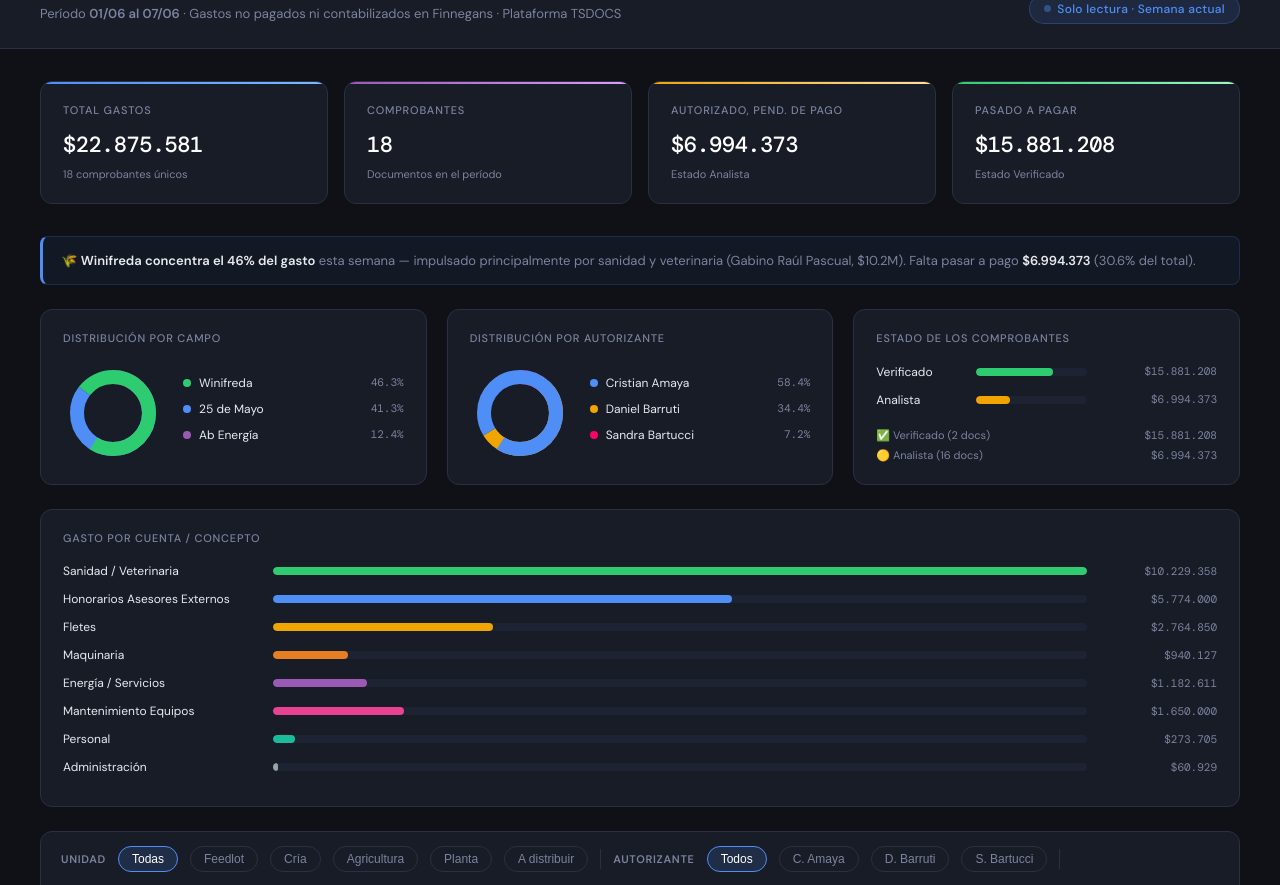
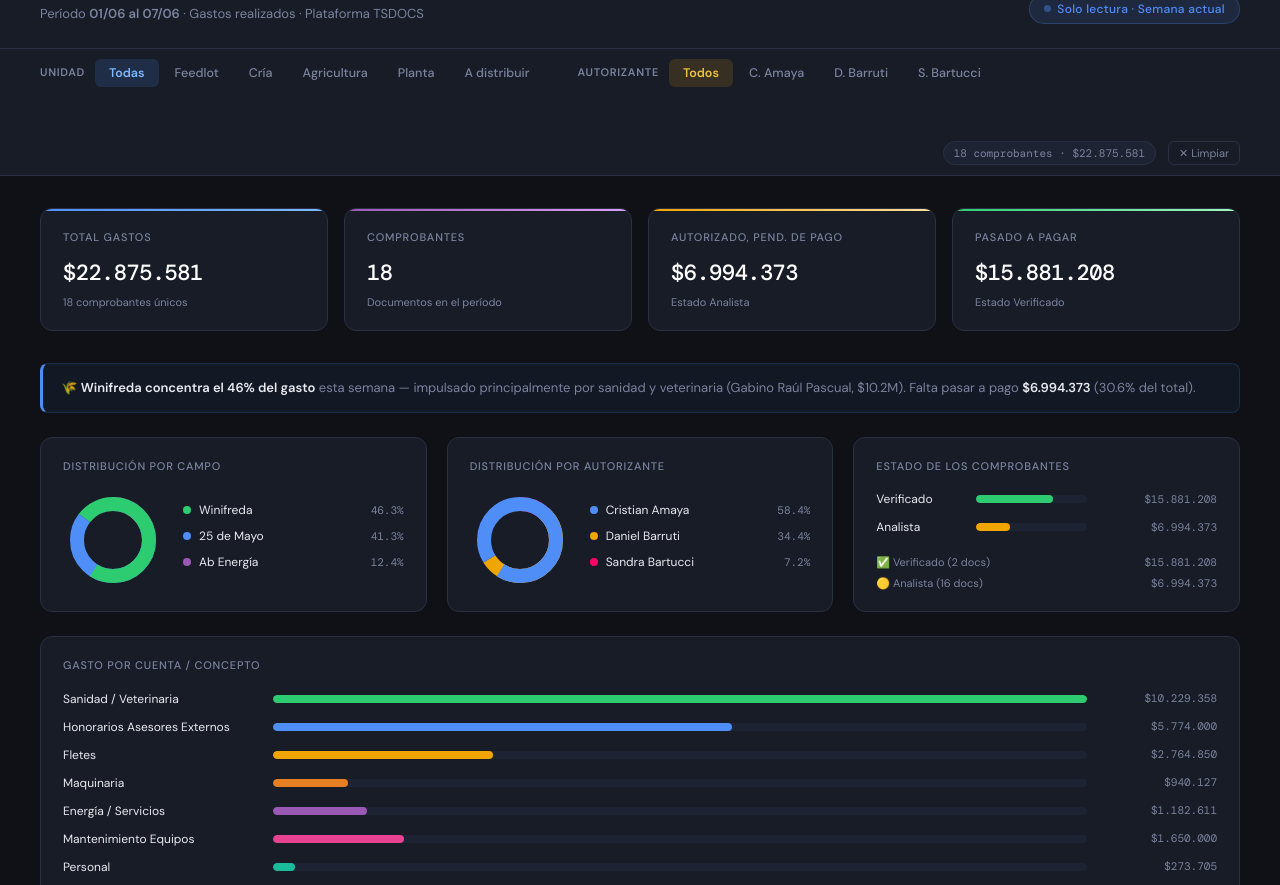
Before and after one commit to anabelaciccioli/Gastos, a plain HTML site: page index.html in a window 1280 px wide. Shown: the part 67-952 px from the top of the page. Drawn offline with nearby package versions, Linux system fonts and the light colour scheme.

Commit message:
Update index.html

```diff
--- a/index.html
+++ b/index.html
@@ -320,86 +320,99 @@
     padding-top: 12px;
   }
 
-  /* ── FILTER BAR ── */
-  .filter-bar {
+  /* ── FILTER TABS ── */
+  .filter-section {
+    background: var(--surface);
+    border-bottom: 1px solid var(--border);
+    padding: 0 40px;
+    display: flex;
+    gap: 32px;
+    align-items: stretch;
+    flex-wrap: wrap;
+  }
+
+  .filter-group {
     display: flex;
     align-items: center;
-    gap: 12px;
-    flex-wrap: wrap;
-    background: var(--surface);
-    border: 1px solid var(--border);
-    border-radius: 12px;
-    padding: 14px 20px;
-    margin-bottom: 24px;
+    gap: 0;
+    padding: 10px 0;
+    border-bottom: 2px solid transparent;
   }
 
-  .filter-label {
+  .filter-group-label {
     font-size: 11px;
     font-weight: 600;
     letter-spacing: .7px;
     text-transform: uppercase;
     color: var(--text-muted);
+    margin-right: 10px;
     white-space: nowrap;
   }
 
-  .filter-sep {
-    width: 1px;
-    height: 20px;
-    background: var(--border);
+  .tab {
+    display: inline-flex;
+    align-items: center;
+    padding: 6px 14px;
+    border-radius: 6px;
+    font-size: 12.5px;
+    font-weight: 500;
+    cursor: pointer;
+    border: none;
+    background: transparent;
+    color: var(--text-muted);
+    transition: all .15s;
+    white-space: nowrap;
+    user-select: none;
+    font-family: var(--font-body);
+    margin-right: 2px;
   }
 
-  .filter-chip {
-    display: inline-flex;
-    align-items: center;
-    gap: 5px;
-    padding: 5px 13px;
-    border-radius: 20px;
-    font-size: 12px;
-    font-weight: 500;
-    cursor: pointer;
-    border: 1px solid var(--border);
-    background: transparent;
-    color: var(--text-muted);
-    transition: all .18s;
-    white-space: nowrap;
-    user-select: none;
+  .tab:hover { background: var(--surface2); color: var(--text); }
+
+  .tab.active-u {
+    background: rgba(79,142,247,.15);
+    color: #7cb9ff;
+    font-weight: 600;
   }
 
-  .filter-chip:hover { border-color: var(--accent); color: var(--text); }
-
-  .filter-chip.active {
-    background: rgba(79,142,247,.15);
-    border-color: var(--accent);
-    color: #fff;
+  .tab.active-a {
+    background: rgba(240,165,0,.14);
+    color: #f0c040;
+    font-weight: 600;
   }
 
-  .filter-chip.active-aut {
-    background: rgba(240,165,0,.12);
-    border-color: var(--yellow);
-    color: #fff;
+  .filter-info {
+    margin-left: auto;
+    display: flex;
+    align-items: center;
+    gap: 12px;
+    padding: 10px 0;
   }
 
-  .filter-results {
-    margin-left: auto;
+  .filter-count {
+    font-family: var(--font-mono);
     font-size: 11px;
     color: var(--text-muted);
-    font-family: var(--font-mono);
+    background: var(--surface2);
+    padding: 3px 10px;
+    border-radius: 20px;
+    border: 1px solid var(--border);
   }
 
-  .filter-reset {
+  .btn-reset {
     background: none;
-    border: none;
+    border: 1px solid var(--border);
     color: var(--text-muted);
     font-size: 11px;
     cursor: pointer;
-    padding: 4px 8px;
+    padding: 4px 10px;
     border-radius: 6px;
-    transition: color .15s;
+    transition: all .15s;
     font-family: var(--font-body);
   }
-  .filter-reset:hover { color: var(--text); }
+  .btn-reset:hover { border-color: var(--accent); color: var(--text); }
 
-  /* hide rows */
+  /* hide filtered rows */
   tr.hidden { display: none; }
 
   /* ── FOOTER ── */
@@ -426,13 +439,37 @@
 <header>
   <div class="header-left">
     <h1>Reporte Semanal de Gastos de Campo</h1>
-    <p>Período <strong>01/06 al 07/06</strong> · Gastos no pagados ni contabilizados en Finnegans · Plataforma TSDOCS</p>
+    <p>Período <strong>01/06 al 07/06</strong> · Gastos realizados · Plataforma TSDOCS</p>
   </div>
   <div class="header-badge">
     <span class="dot"></span>
     Solo lectura · Semana actual
   </div>
 </header>
+
+<!-- FILTER TABS -->
+<div class="filter-section">
+  <div class="filter-group">
+    <span class="filter-group-label">Unidad</span>
+    <button class="tab active-u" data-type="unidad" data-val="all">Todas</button>
+    <button class="tab" data-type="unidad" data-val="Feedlot">Feedlot</button>
+    <button class="tab" data-type="unidad" data-val="Cría">Cría</button>
+    <button class="tab" data-type="unidad" data-val="Agricultura">Agricultura</button>
+    <button class="tab" data-type="unidad" data-val="Planta">Planta</button>
+    <button class="tab" data-type="unidad" data-val="A distribuir a CC">A distribuir</button>
+  </div>
+  <div class="filter-group">
+    <span class="filter-group-label">Autorizante</span>
+    <button class="tab active-a" data-type="aut" data-val="all">Todos</button>
+    <button class="tab" data-type="aut" data-val="Cristian Amaya">C. Amaya</button>
+    <button class="tab" data-type="aut" data-val="Daniel Barruti">D. Barruti</button>
+    <button class="tab" data-type="aut" data-val="Sandra Bartucci">S. Bartucci</button>
+  </div>
+  <div class="filter-info">
+    <span class="filter-count" id="filter-results">18 comprobantes · $22.875.581</span>
+    <button class="btn-reset" onclick="resetFilters()">✕ Limpiar</button>
+  </div>
+</div>
 
 <main>
 
@@ -575,26 +612,6 @@
   <div class="panel" style="margin-bottom:24px">
     <div class="panel-title">Gasto por cuenta / concepto</div>
     <div id="bars-cuenta"></div>
-  </div>
-
-  <!-- FILTER BAR -->
-  <div class="filter-bar" id="filter-bar">
-    <span class="filter-label">Unidad</span>
-    <button class="filter-chip active" data-type="unidad" data-val="all">Todas</button>
-    <button class="filter-chip" data-type="unidad" data-val="Feedlot">Feedlot</button>
-    <button class="filter-chip" data-type="unidad" data-val="Cría">Cría</button>
-    <button class="filter-chip" data-type="unidad" data-val="Agricultura">Agricultura</button>
-    <button class="filter-chip" data-type="unidad" data-val="Planta">Planta</button>
-    <button class="filter-chip" data-type="unidad" data-val="A distribuir a CC">A distribuir</button>
-    <div class="filter-sep"></div>
-    <span class="filter-label">Autorizante</span>
-    <button class="filter-chip active" data-type="aut" data-val="all">Todos</button>
-    <button class="filter-chip" data-type="aut" data-val="Cristian Amaya">C. Amaya</button>
-    <button class="filter-chip" data-type="aut" data-val="Daniel Barruti">D. Barruti</button>
-    <button class="filter-chip" data-type="aut" data-val="Sandra Bartucci">S. Bartucci</button>
-    <div class="filter-sep"></div>
-    <span class="filter-results" id="filter-results">18 comprobantes · $22.875.581</span>
-    <button class="filter-reset" id="filter-reset" onclick="resetFilters()">✕ Limpiar</button>
   </div>
 
   <!-- TABLA DETALLE -->
@@ -825,45 +842,34 @@ function applyFilters() {
     if (visible) { total += parseFloat(tr.dataset.imp); count++; }
   });
 
-  // update counter
   document.getElementById('filter-results').textContent =
     `${count} comprobante${count!==1?'s':''} · ${fmt(total)}`;
-
-  // update total row
   document.getElementById('total-cell').textContent = fmt(total);
-
-  // show/hide reset button
-  document.getElementById('filter-reset').style.opacity =
-    (activeUnidad === 'all' && activeAut === 'all') ? '0.4' : '1';
 }
 
 function resetFilters() {
   activeUnidad = 'all';
   activeAut    = 'all';
-  document.querySelectorAll('.filter-chip').forEach(c => {
-    c.classList.toggle('active', c.dataset.val === 'all');
-    c.classList.remove('active-aut');
-    if (c.dataset.val === 'all') {
-      c.classList.add('active');
-    }
+  document.querySelectorAll('.tab').forEach(c => {
+    c.classList.remove('active-u', 'active-a');
+    if (c.dataset.val === 'all' && c.dataset.type === 'unidad') c.classList.add('active-u');
+    if (c.dataset.val === 'all' && c.dataset.type === 'aut')    c.classList.add('active-a');
   });
   applyFilters();
 }
 
-document.querySelectorAll('.filter-chip').forEach(chip => {
+document.querySelectorAll('.tab').forEach(chip => {
   chip.addEventListener('click', () => {
     const type = chip.dataset.type;
     const val  = chip.dataset.val;
 
-    // update state
     if (type === 'unidad') activeUnidad = val;
     else                    activeAut    = val;
 
-    // update chip styles for this group
-    document.querySelectorAll(`.filter-chip[data-type="${type}"]`).forEach(c => {
-      c.classList.remove('active', 'active-aut');
+    document.querySelectorAll(`.tab[data-type="${type}"]`).forEach(c => {
+      c.classList.remove('active-u', 'active-a');
     });
-    chip.classList.add(type === 'aut' ? 'active-aut' : 'active');
+    chip.classList.add(type === 'aut' ? 'active-a' : 'active-u');
 
     applyFilters();
   });
```
